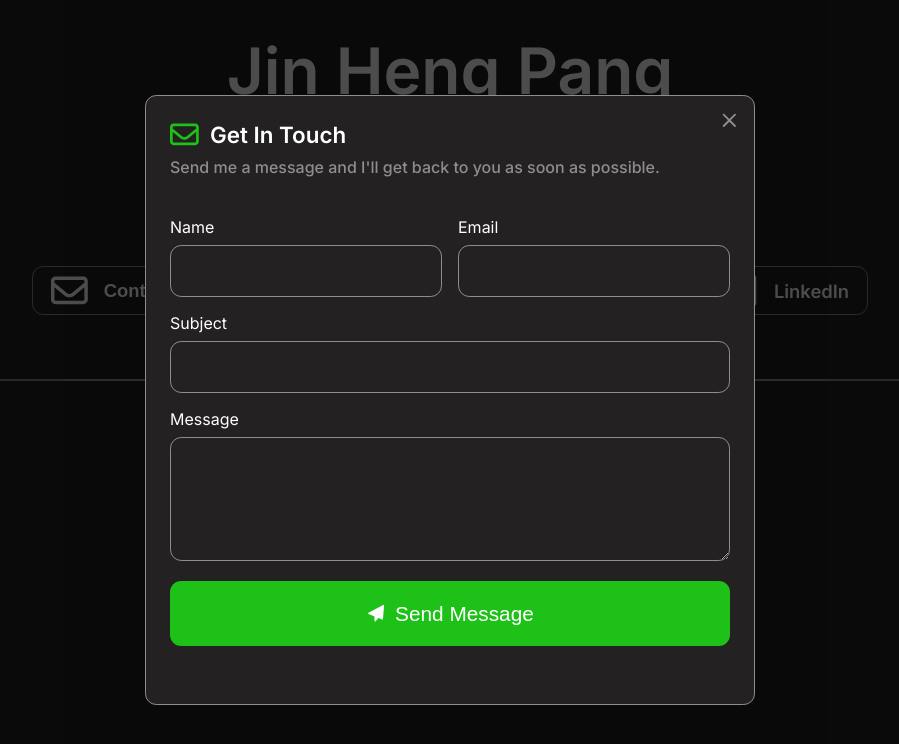
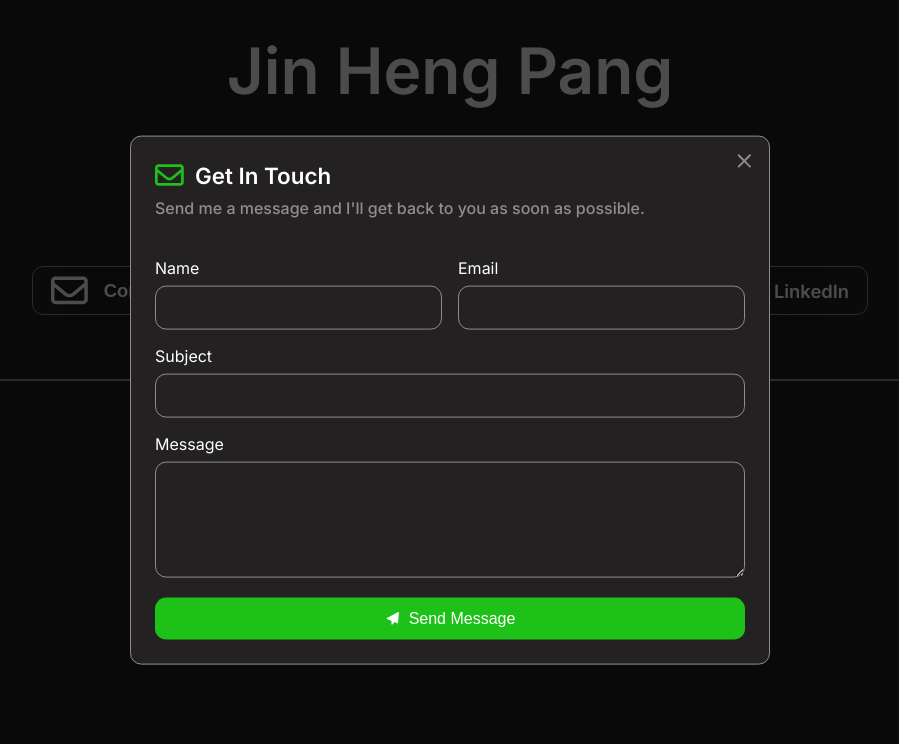
Before and after one commit to jinheng-pang/jin-portfolio, a React (Vite) app: page / in a window 1280 px wide. Both pictures are taken after a click on the button "Contact Me". Shown: the top 744 px of the page, without its empty margins (190-1089 px from the left). Built offline with nearby package versions, Linux system fonts and the light colour scheme.

Commit message:
Make contact form repsonsive - auto height - apply border box globally

```diff
--- a/src/components/contactForm/contactForm.css
+++ b/src/components/contactForm/contactForm.css
@@ -2,16 +2,15 @@
   position: fixed; /* stays in place, even on scroll */
   top: 0;
   left: 0;
-  width: 100vw; /* cover full viewport width */
-  height: 100vh; /* cover full viewport height */
+  height: 100%;
+  width: 100%;
   background: rgba(0, 0, 0, 0.7); /* 70% transparent black */
   z-index: 1000;
 }
 
 .contactForm {
-  /* viewport positioning */
-  height: 70vh;
-  width: 70vh;
+  height: 70% auto;
+  width: 50%;
   position: fixed;
   top: 50%;
   left: 50%;
@@ -94,12 +93,12 @@
   border-radius: var(--border-radius);
 
   width: 100%;
-  box-sizing: border-box;
+  padding: 0.75em;       /* smaller padding */
+  font-size: 1rem;
+
   background: none;
 
   font-family: sans-serif;
-  font-size: 1rem;
-  padding: 1em 1em;
   color: var(--fill);
 }
 
@@ -115,9 +114,10 @@
   align-items: center;
   gap: 0.5rem;
 
-  font-size: 1.3rem;
+  padding: 0.75em;
+  font-size: 1rem;        /* shrink font */
+
   color: var(--fill);
-  padding: 1em 1em;
   border: none;
   border-radius: var(--border-radius);
   background-color: var(--accent);
@@ -138,3 +138,9 @@ input:-webkit-autofill {
   -webkit-text-fill-color: var(--fill) !important;
   transition: background-color 9999s ease-in-out 0s;
 }
+
+@media (max-width: 700px) {
+  .contactForm {
+    width: 100%;
+  }
+}
--- a/src/index.css
+++ b/src/index.css
@@ -9,6 +9,7 @@ body {
 * {
   margin: 0;
   padding: 0;
+  box-sizing: border-box;
 }
 
 body {
```
